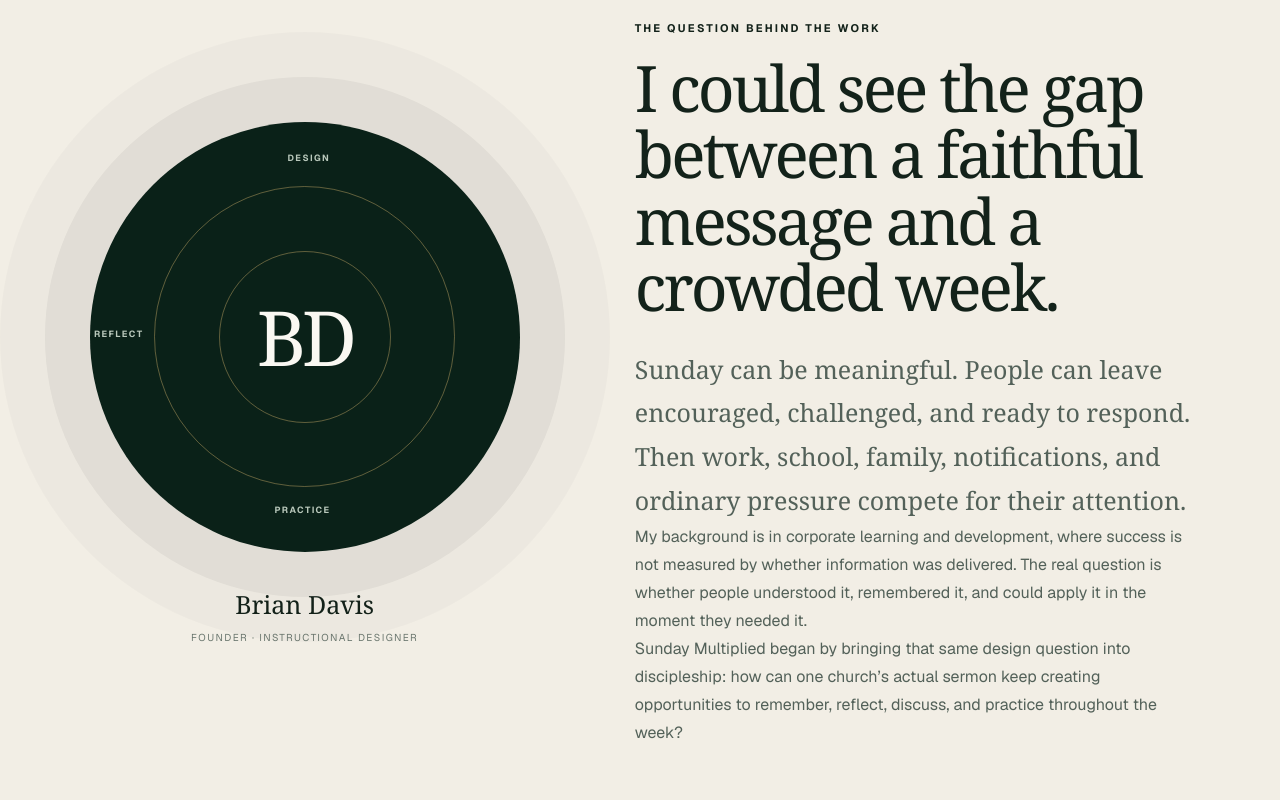
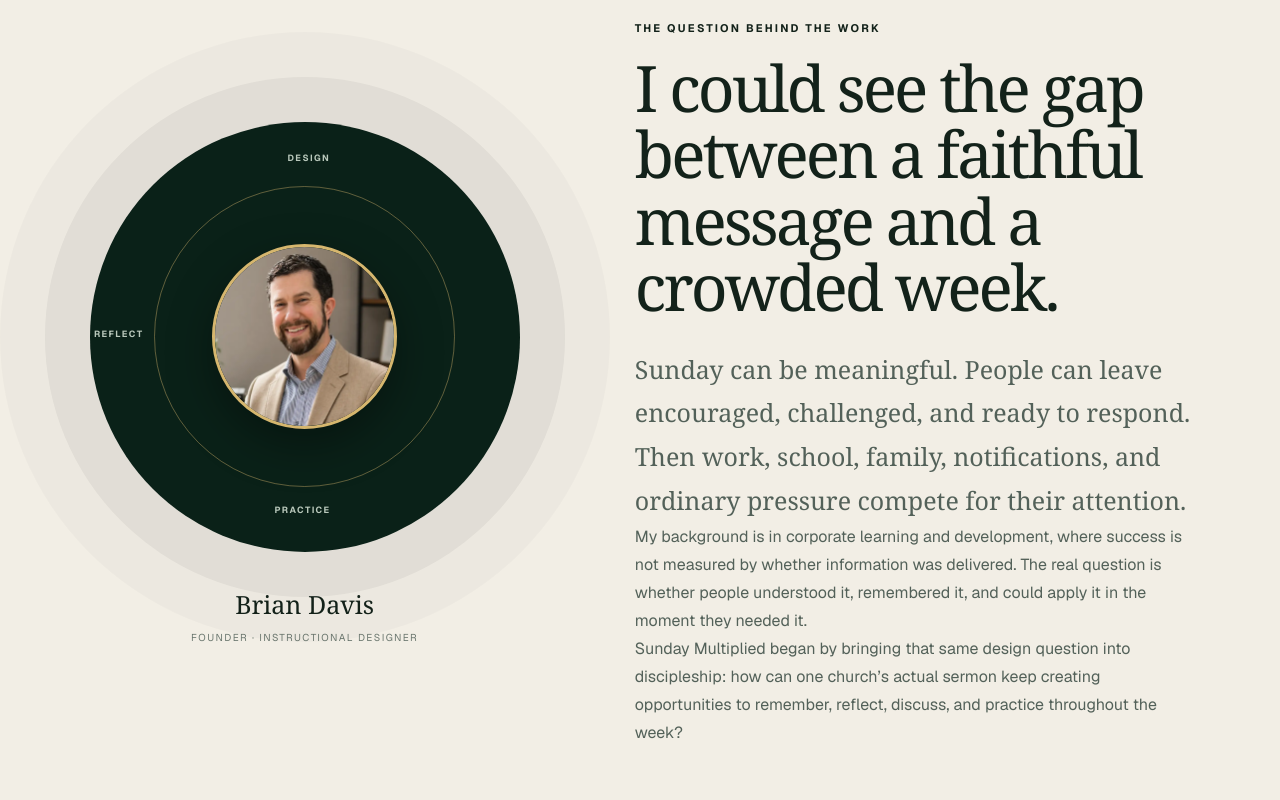
Before and after one commit to SundayMultiplied/SundayMultiplied-Website, a Next.js app: page /about in a window 1280 px wide. Shown: the part 740-1540 px from the top of the page. Built offline with nearby package versions, Linux system fonts and the light colour scheme.

Commit message:
Use Brian Davis portrait on About page

```diff
--- a/app/about/page.tsx
+++ b/app/about/page.tsx
@@ -47,8 +47,8 @@
 
       <section className="about-origin page-section">
         <div className="about-profile" aria-label="Brian Davis, founder of Sunday Multiplied">
-          <div className="about-profile-orbit" aria-hidden="true">
-            <span className="profile-initials">BD</span>
+          <div className="about-profile-orbit">
+            <img className="profile-photo" src="/bdavis.webp" alt="Brian Davis, founder of Sunday Multiplied" />
             <span className="profile-tag tag-design">Design</span>
             <span className="profile-tag tag-practice">Practice</span>
             <span className="profile-tag tag-reflect">Reflect</span>
--- a/app/globals.css
+++ b/app/globals.css
@@ -205,7 +205,7 @@
 .about-profile-orbit { position: relative; display: grid; place-items: center; width: min(430px, 78vw); aspect-ratio: 1; border-radius: 50%; background: var(--deep); box-shadow: 0 0 0 45px rgba(19,34,26,.05), 0 0 0 90px rgba(19,34,26,.025); }
 .about-profile-orbit:before, .about-profile-orbit:after { content: ""; position: absolute; border-radius: 50%; border: 1px solid rgba(214,182,110,.42); }
 .about-profile-orbit:before { inset: 15%; } .about-profile-orbit:after { inset: 30%; }
-.profile-initials { position: relative; z-index: 2; color: var(--cream); font-family: Georgia, serif; font-size: 76px; letter-spacing: -.06em; }
+.profile-photo { position:relative; z-index:2; width:43%; aspect-ratio:1; border:3px solid var(--gold); border-radius:50%; object-fit:cover; object-position:50% 30%; box-shadow:0 16px 45px rgba(0,0,0,.35); }
 .profile-tag { position: absolute; z-index: 2; color: #b9c8bb; font-size: 9px; font-weight: 700; letter-spacing: .16em; text-transform: uppercase; }
 .tag-design { top: 7%; left: 46%; } .tag-practice { bottom: 8%; left: 43%; } .tag-reflect { top: 48%; left: 1%; }
 .about-profile > p { display: flex; flex-direction: column; margin-top: 34px; text-align: center; }
```
Also changed, not shown: public/bdavis.webp (added).
